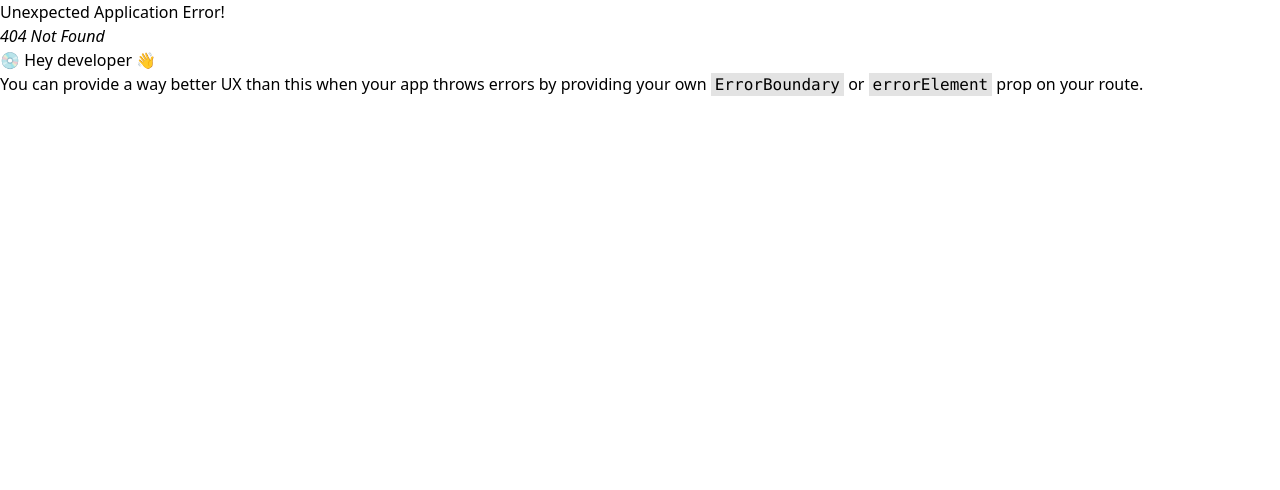
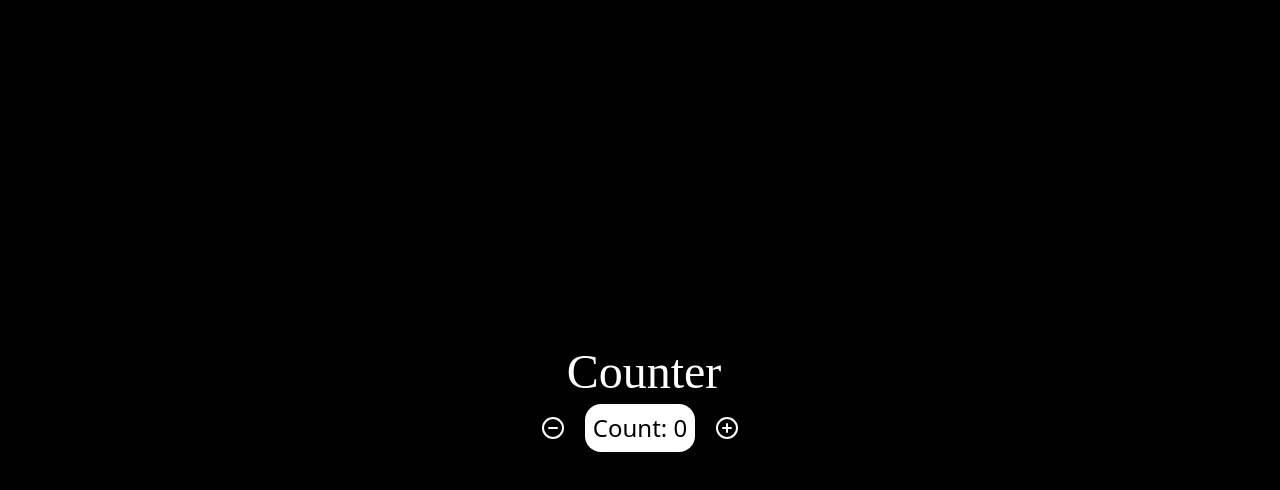
Before and after one commit to iamharshtambe/brainwave, a React (Vite) app: page /counter-with-undo-redo in a window 1280 px wide. Before the commit this address had no page. Shown: the top 490 px of the page. Built offline with nearby package versions, Linux system fonts and the light colour scheme; a web font is replaced by a local one.

Commit message:
counter v1

```diff
--- a/src/App.jsx
+++ b/src/App.jsx
@@ -10,9 +10,9 @@ export default function App() {
         </h1>
 
         <div className="flex flex-col items-center gap-6">
-          {/* <Link to="/accordian" className="block w-full">
-            <ComponentItem itemName="Accordian" />
-          </Link> */}
+          <Link to="/counter-with-undo-redo" className="block w-full">
+            <ComponentItem itemName="Counter With Undo Redo" />
+          </Link>
         </div>
       </div>
     </div>
--- /dev/null
+++ b/src/components/CounterWithUndoRedo.jsx
@@ -0,0 +1,26 @@
+import { CircleMinus, CirclePlus } from 'lucide-react';
+import { useState } from 'react';
+
+export default function CounterWithUndoRedo() {
+  const [count, setCount] = useState(0);
+
+  function handleSubtract() {
+    if (count > 0) {
+      setCount(count - 1);
+    }
+  }
+
+  return (
+    <div className="flex h-screen w-full flex-col items-center justify-center gap-2 bg-black text-white">
+      <h1 className="ml-2 font-bitcount text-5xl">Counter</h1>
+
+      <div className="flex items-center gap-5">
+        <CircleMinus onClick={handleSubtract} />
+        <span className="rounded-2xl bg-white p-2 text-2xl text-black">
+          Count: {count}
+        </span>
+        <CirclePlus onClick={() => setCount(count + 1)} />
+      </div>
+    </div>
+  );
+}
--- a/src/router.jsx
+++ b/src/router.jsx
@@ -1,7 +1,8 @@
+import App from './App';
 import { createBrowserRouter } from 'react-router-dom';
-import App from './App';
+import CounterWithUndoRedo from './components/CounterWithUndoRedo';
 
 export const router = createBrowserRouter([
   { path: '/', element: <App /> },
-  // { path: '/accordian', element: <Accordian /> },
+  { path: '/counter-with-undo-redo', element: <CounterWithUndoRedo /> },
 ]);
```
